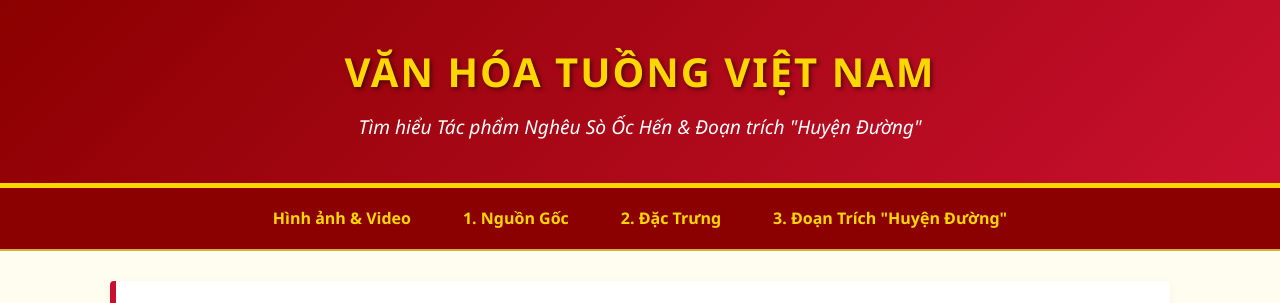
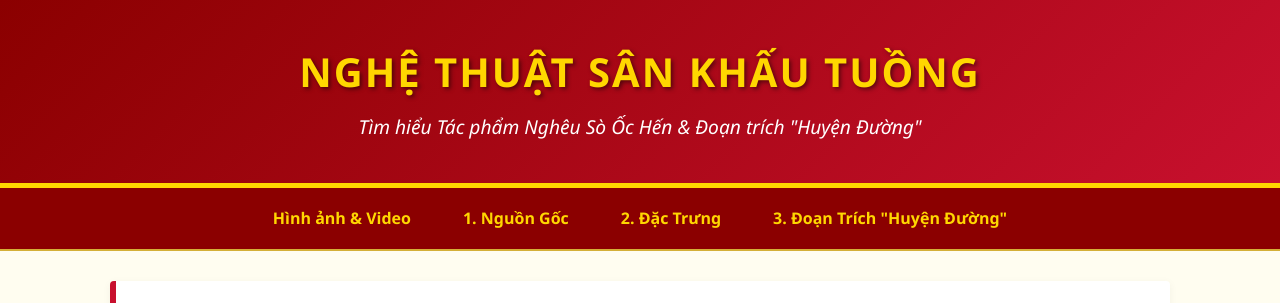
Before and after one commit to congvinh131011-hue/gioithieu, a plain HTML site: page index.html in a window 1280 px wide. Shown: the top 303 px of the page. Drawn offline with Linux system fonts and the light colour scheme.

Commit message:
Update index.html

```diff
--- a/index.html
+++ b/index.html
@@ -9,7 +9,7 @@
 <body>
 
     <header>
-        <h1>Văn Hóa Tuồng Việt Nam</h1>
+        <h1>Nghệ Thuật Sân Khấu Tuồng</h1>
         <p>Tìm hiểu Tác phẩm Nghêu Sò Ốc Hến & Đoạn trích "Huyện Đường"</p>
     </header>
 
```
